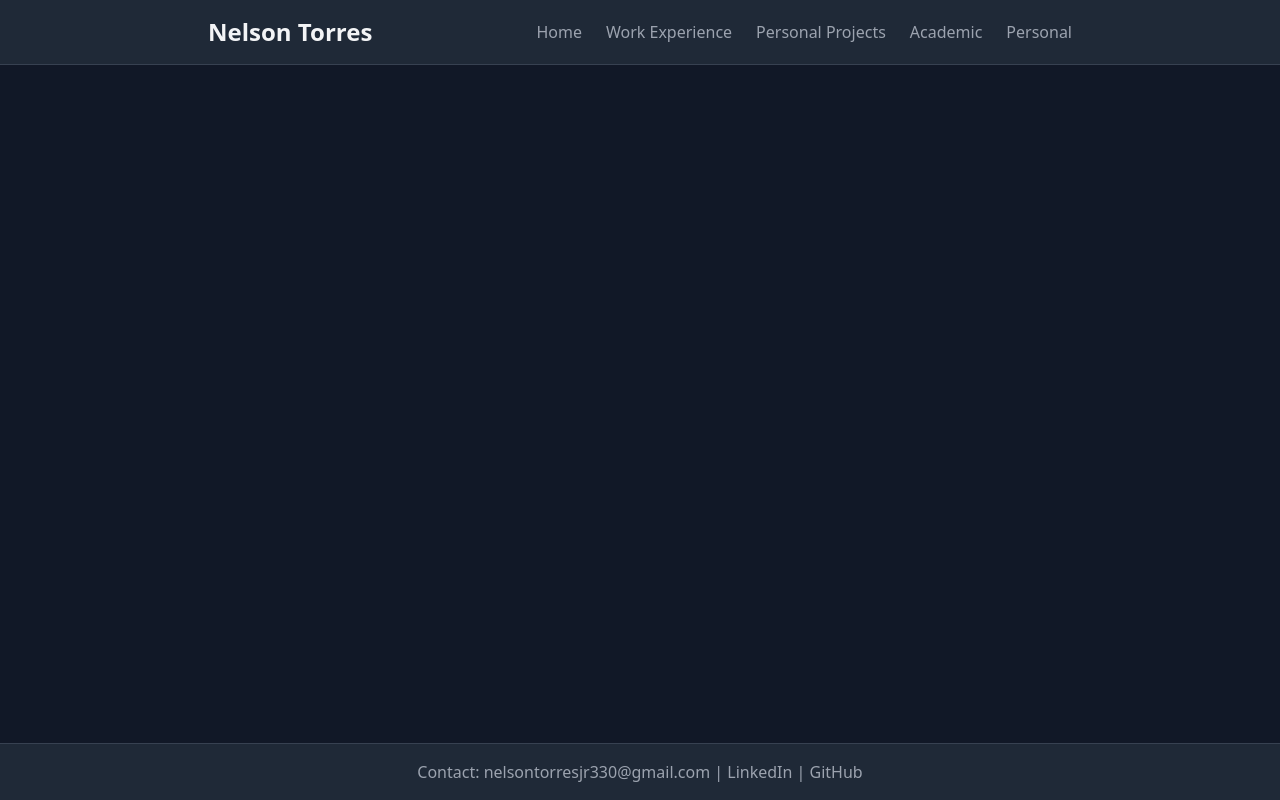
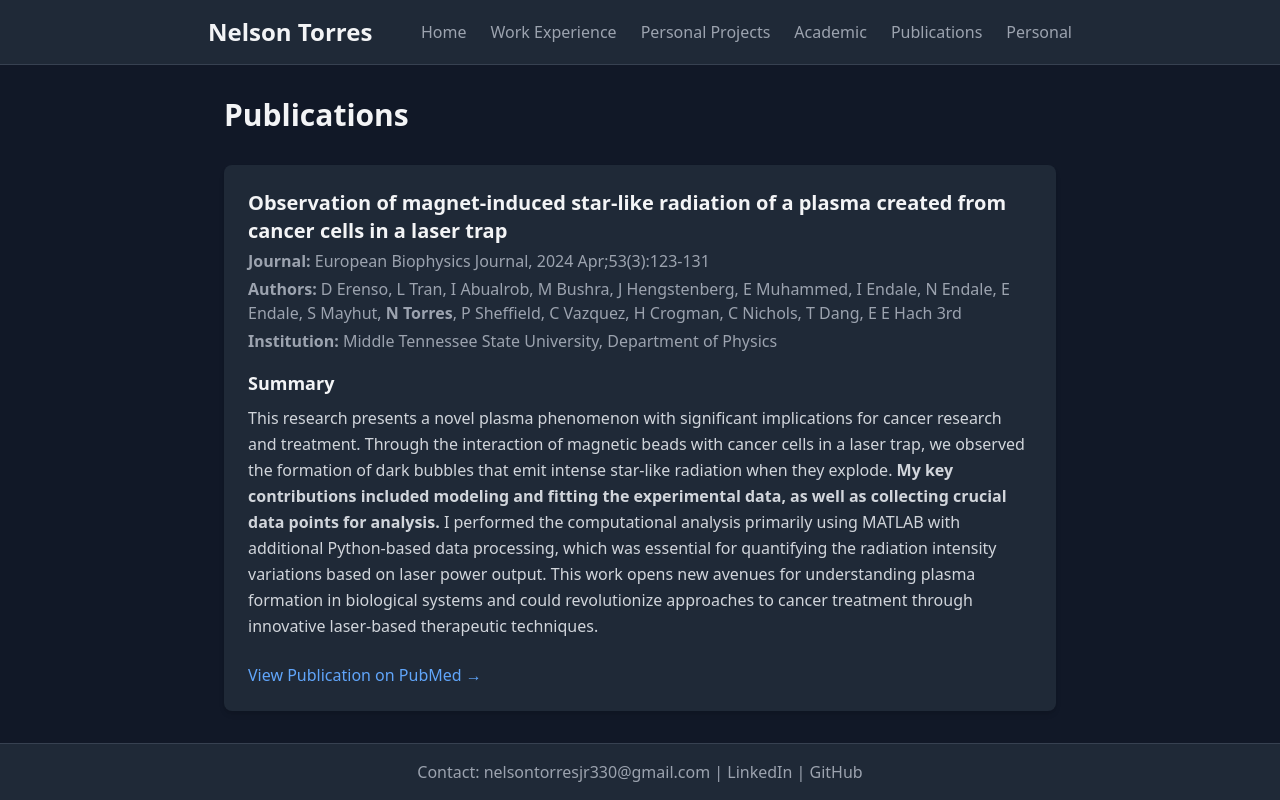
Before and after one commit to Nelsontorresjr330/nelsontorresjr330.github.io, a React (Create React App) app: page /publications in a window 1280 px wide. Built offline with nearby package versions, Linux system fonts and the light colour scheme.

Commit message:
Adds publication page

```diff
--- a/src/App.js
+++ b/src/App.js
@@ -9,6 +9,7 @@ import WorkExperiencePage from './pages/WorkExperiencePage';
 import PersonalProjectsPage from './pages/PersonalProjectsPage';
 import AcademicPage from './pages/AcademicPage';
 import PersonalPage from './pages/PersonalPage';
+import PublicationsPage from './pages/PublicationsPage';
 
 function App() {
   return (
@@ -21,6 +22,7 @@ function App() {
             <Route path="/work" element={<WorkExperiencePage />} />
             <Route path="/projects" element={<PersonalProjectsPage />} />
             <Route path="/academic" element={<AcademicPage />} />
+            <Route path="/publications" element={<PublicationsPage />} />
             <Route path="/personal" element={<PersonalPage />} />
           </Routes>
         </main>
--- a/src/components/Header.jsx
+++ b/src/components/Header.jsx
@@ -12,6 +12,7 @@ export default function Header() {
             <li><Link to="/work" className="text-gray-400 hover:text-white">Work Experience</Link></li>
             <li><Link to="/projects" className="text-gray-400 hover:text-white">Personal Projects</Link></li>
             <li><Link to="/academic" className="text-gray-400 hover:text-white">Academic</Link></li>
+            <li><Link to="/publications" className="text-gray-400 hover:text-white">Publications</Link></li>
             <li><Link to="/personal" className="text-gray-400 hover:text-white">Personal</Link></li>
           </ul>
         </nav>
--- a/src/pages/AcademicPage.jsx
+++ b/src/pages/AcademicPage.jsx
@@ -9,10 +9,10 @@ export default function AcademicPage() {
         <h3 className="text-xl font-semibold">PhD in Computational and Data Sciences</h3>
         <p className="text-gray-400 mt-1">Middle Tennessee State University</p>
         <p className="mt-2">
-          <strong>Notable Coursework:</strong> Advanced Concepts in Computational Science, Research Seminar in Computational Science
+          <strong>Research Advisor:</strong> Dr. Xin Yang
         </p>
         <p className="mt-2">
-          <strong>Anticipated Field of Research:</strong> Artificial Intelligence, Machine Learning
+          <strong>Research Focus:</strong> fMRI data analysis research, applying computational science methodologies to analyze and interpret functional magnetic resonance imaging data for neuroscience applications.
         </p>
       </div>
 
--- /dev/null
+++ b/src/pages/PublicationsPage.jsx
@@ -0,0 +1,42 @@
+import React from 'react';
+
+export default function PublicationsPage() {
+  return (
+    <div className="p-8 max-w-4xl mx-auto space-y-8">
+      <h2 className="text-3xl font-bold">Publications</h2>
+
+      <div className="bg-gray-800 rounded-lg p-6 shadow-md">
+        <h3 className="text-xl font-semibold">
+          Observation of magnet-induced star-like radiation of a plasma created from cancer cells in a laser trap
+        </h3>
+        <p className="text-gray-400 mt-1">
+          <strong>Journal:</strong> European Biophysics Journal, 2024 Apr;53(3):123-131
+        </p>
+        <p className="text-gray-400 mt-1">
+          <strong>Authors:</strong> D Erenso, L Tran, I Abualrob, M Bushra, J Hengstenberg, E Muhammed, I Endale, N Endale, E Endale, S Mayhut, <strong>N Torres</strong>, P Sheffield, C Vazquez, H Crogman, C Nichols, T Dang, E E Hach 3rd
+        </p>
+        <p className="text-gray-400 mt-1">
+          <strong>Institution:</strong> Middle Tennessee State University, Department of Physics
+        </p>
+
+        <div className="mt-4">
+          <h4 className="text-lg font-semibold mb-2">Summary</h4>
+          <p className="text-gray-300 leading-relaxed">
+            This research presents a novel plasma phenomenon with significant implications for cancer research and treatment. Through the interaction of magnetic beads with cancer cells in a laser trap, we observed the formation of dark bubbles that emit intense star-like radiation when they explode. <strong>My key contributions included modeling and fitting the experimental data, as well as collecting crucial data points for analysis.</strong> I performed the computational analysis primarily using MATLAB with additional Python-based data processing, which was essential for quantifying the radiation intensity variations based on laser power output. This work opens new avenues for understanding plasma formation in biological systems and could revolutionize approaches to cancer treatment through innovative laser-based therapeutic techniques.
+          </p>
+        </div>
+
+        <div className="mt-6">
+          <a
+            href="https://pubmed.ncbi.nlm.nih.gov/38451329/"
+            target="_blank"
+            rel="noopener noreferrer"
+            className="text-blue-400 hover:underline inline-block"
+          >
+            View Publication on PubMed →
+          </a>
+        </div>
+      </div>
+    </div>
+  );
+}
```
